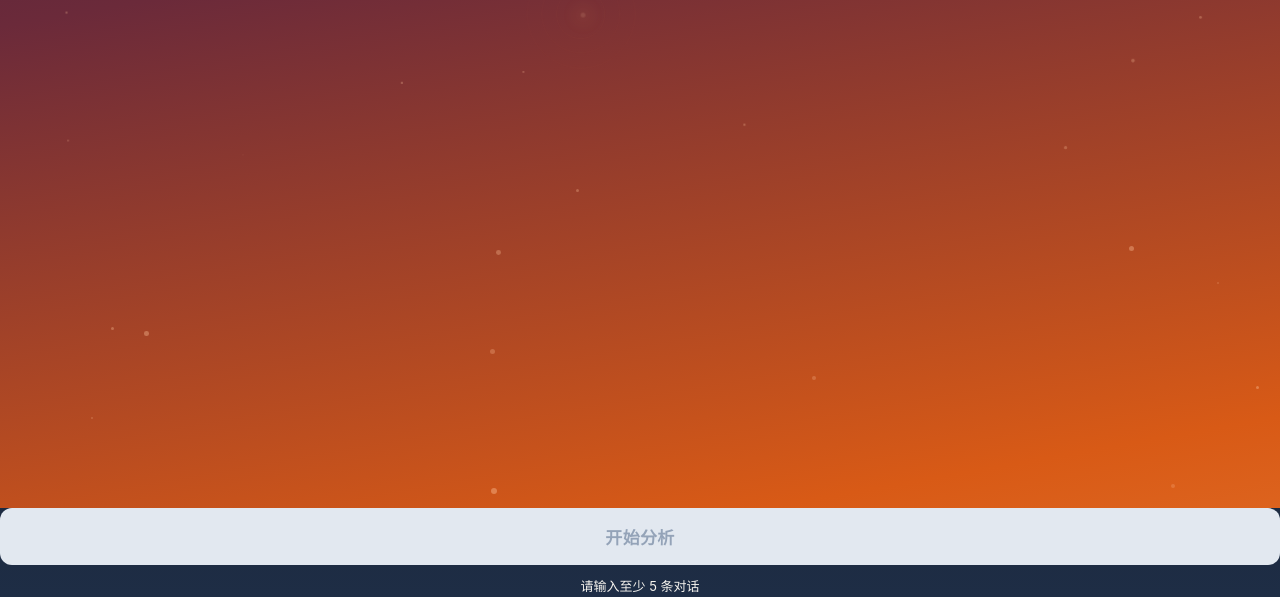
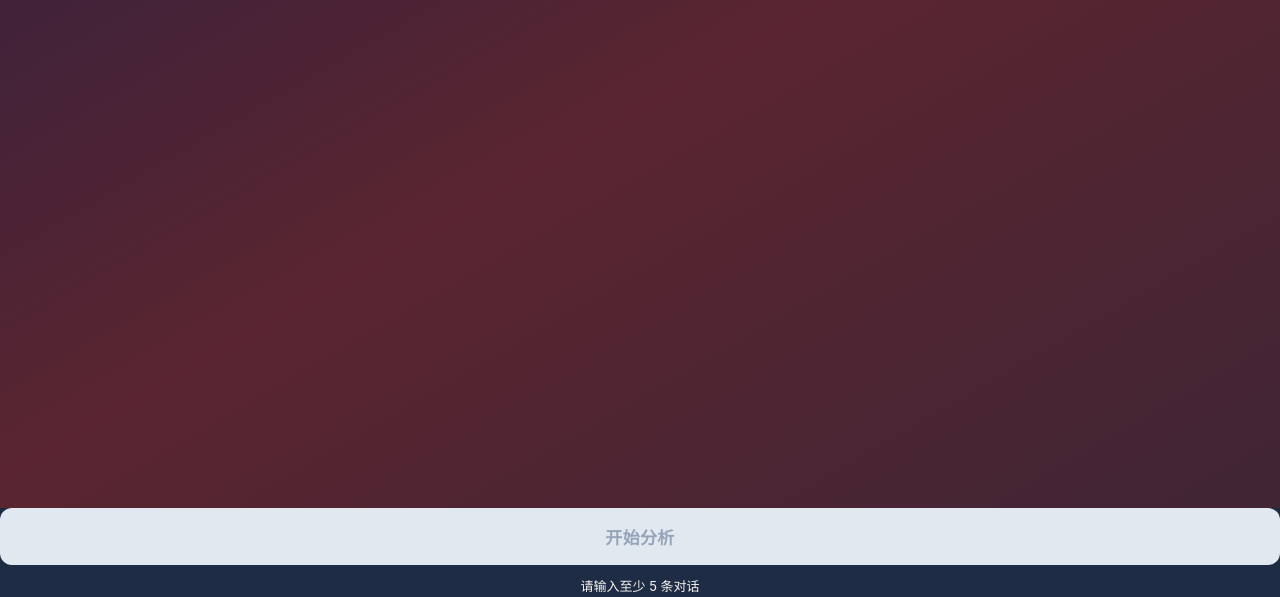
Before and after one commit to April9822/zhi-jian, a website built with Vite: page index.html in a window 1280 px wide. Shown: the part 292-889 px from the top of the page. Built offline with nearby package versions, Linux system fonts and the light colour scheme.

Commit message:
🎨 情绪色彩时间轴：深海蓝→暗酒红→暖金→晨光 13段渐变

```diff
--- a/index.html
+++ b/index.html
@@ -11,11 +11,6 @@
 
     <main id="intro-screen" class="screen active intro-screen">
       <div class="bg-layer"></div>
-      <div class="glow-center"></div>
-      <div class="ripple-ring r1"></div>
-      <div class="ripple-ring r2"></div>
-      <div class="ripple-ring r3"></div>
-      <div class="particles" id="particles"></div>
       <div class="scene-stage">
 
         <!-- Scene 1: 0-4s -->
--- a/src/main.js
+++ b/src/main.js
@@ -682,75 +682,36 @@ window.goToSpace = function() {
 // ============================================================
 // 粒子生成
 // ============================================================
-(function initParticles() {
-  var container = document.getElementById('particles');
-  if (!container) return;
-  var count = 30;
-  for (var i = 0; i < count; i++) {
-    var p = document.createElement('div');
-    p.className = 'particle';
-    p.style.left = Math.random() * 100 + '%';
-    p.style.top = (60 + Math.random() * 40) + '%';
-    p.style.width = (2 + Math.random() * 4) + 'px';
-    p.style.height = p.style.width;
-    p.style.animationDelay = Math.random() * 8 + 's';
-    p.style.animationDuration = (6 + Math.random() * 8) + 's';
-    p.style.opacity = (0.3 + Math.random() * 0.5);
-    container.appendChild(p);
-  }
-})();
 
 // ============================================================
 // 光点随场景移动
 // ============================================================
-(function initGlowMotion() {
-  var glow = document.querySelector('.glow-center');
-  var rings = document.querySelectorAll('.ripple-ring');
-  if (!glow) return;
 
-  // 每个场景对应的光点位置和大小
-  var positions = [
-    { top: 38, left: 45, size: 0.8 },   // S1
-    { top: 40, left: 48, size: 1.0 },   // S2
-    { top: 42, left: 50, size: 1.2 },   // S3
-    { top: 44, left: 48, size: 1.6 },   // S4 - 高潮
-    { top: 42, left: 45, size: 1.2 },   // S5
-    { top: 40, left: 44, size: 1.0 },   // S6
+// ============================================================
+// 情绪色彩时间轴
+// ============================================================
+(function colorTimeline() {
+  var bg = document.querySelector('.bg-layer');
+  if (!bg) return;
+  // 初始深蓝
+  bg.style.background = 'linear-gradient(170deg,#071526 0%,#111A38 50%,#1A1F40 100%)';
+  // 场景切换时的颜色
+  var colors = [
+    { t: 0,    bg: 'linear-gradient(170deg,#071526 0%,#111A38 50%,#1A1F40 100%)' },           // S1 深夜蓝
+    { t: 1500, bg: 'linear-gradient(170deg,#111A38 0%,#211B45 50%,#2A1F45 100%)' },           // S1 紫雾
+    { t: 4000, bg: 'linear-gradient(150deg,#302040 0%,#5A2530 50%,#402535 100%)' },           // S2 暗酒红
+    { t: 8000, bg: 'linear-gradient(150deg,#332B55 0%,#443044 50%,#3A2840 100%)' },           // S3 灰紫
+    { t: 10000,bg: 'linear-gradient(150deg,#552B38 0%,#4A2735 50%,#382535 100%)' },           // S3 暗紫红
+    { t: 11000,bg: 'linear-gradient(140deg,#3A2840 0%,#6B4938 50%,#553535 100%)' },           // S3 暖金出现
+    { t: 13500,bg: 'linear-gradient(150deg,#27304D 0%,#3A3545 50%,#403540 100%)' },           // S4 冷静
+    { t: 15500,bg: 'linear-gradient(140deg,#1A2035 0%,#253040 45%,#3A3035 100%)' },           // S4 留白
+    { t: 16500,bg: 'linear-gradient(140deg,#17253B 0%,#553525 50%,#D09A55 100%)' },           // S4 理解✨
+    { t: 19000,bg: 'linear-gradient(140deg,#3A2540 0%,#9A6546 50%,#C28B52 100%)' },           // S5 暖金
+    { t: 20000,bg: 'linear-gradient(140deg,#4A3040 0%,#C28B52 50%,#D4A065 100%)' },           // S5 晨光
+    { t: 22500,bg: 'linear-gradient(150deg,#2A2040 0%,#8A5535 50%,#C89A45 70%)' },            // S6 微亮
+    { t: 24000,bg: 'linear-gradient(150deg,#1A2040 0%,#6B4040 50%,#C89A45 65%)' },            // 最终
   ];
-  var idx = 0;
-
-  function moveGlow(i) {
-    var p = positions[i];
-    if (!p) return;
-    glow.style.top = p.top + '%';
-    glow.style.left = p.left + '%';
-    glow.style.transform = 'translate(-50%,-50%) scale(' + p.size + ')';
-    // 波纹随光点
-    rings.forEach(function(r, j) {
-      var s = p.size * (1 + j * 0.6);
-      r.style.top = p.top + '%';
-      r.style.left = p.left + '%';
-      r.style.width = (60 * s) + 'px';
-      r.style.height = (60 * s) + 'px';
-      r.style.transform = 'translate(-50%,-50%)';
-    });
-  }
-
-  // 场景切换时移动光点
-  moveGlow(0);
-  // S2 starts at 4s, S3 at 8s, S4 at 13.5s, S5 at 19s, S6 at 22.5s
-  var timings = [4000, 8000, 13500, 19000, 22500];
-  timings.forEach(function(t, i) {
-    setTimeout(function() {
-      // 先变暗
-      glow.classList.add('dim');
-      rings.forEach(function(r) { r.classList.add('dim'); });
-      // 短暂后移动到新位置再亮起
-      setTimeout(function() {
-        moveGlow(i + 1);
-        glow.classList.remove('dim');
-        rings.forEach(function(r) { r.classList.remove('dim'); });
-      }, 800);
-    }, t);
+  colors.forEach(function(c) {
+    setTimeout(function() { if (bg) bg.style.background = c.bg; }, c.t);
   });
 })();
--- a/src/style.css
+++ b/src/style.css
@@ -286,7 +286,7 @@ textarea:focus{outline:none;border-color:var(--gold);background:#fff;box-shadow:
 /* ============================================================
    🌌 流动光晕背景
    ============================================================ */
-.bg-layer{
+.bg-layer{transition:background 3s ease;
   position:fixed;top:0;left:0;width:100%;height:100%;z-index:0;
   background:linear-gradient(170deg,#11142F 0%,#2D1B3D 30%,#6B2A3A 55%,#D85A16 85%,#E87830 100%);
   background-size:200% 200%;
@@ -311,16 +311,6 @@ textarea:focus{outline:none;border-color:var(--gold);background:#fff;box-shadow:
 
 /* 粒子 */
 .particles{position:fixed;top:0;left:0;width:100%;height:100%;z-index:0;pointer-events:none}
-.particle{
-  position:absolute;border-radius:50%;
-  background:rgba(255,200,160,.5);
-  animation:floatUp 8s linear infinite;
-}
-@keyframes floatUp{
-  0%{transform:translateY(0) scale(0);opacity:0}
-  10%{opacity:.8}
-  90%{opacity:.2}
-  100%{transform:translateY(-100vh) scale(1.5);opacity:0}
 }
 
 /* 移除旧 halo */
@@ -334,20 +324,8 @@ textarea:focus{outline:none;border-color:var(--gold);background:#fff;box-shadow:
 }
 .intro-btn.primary:hover{box-shadow:0 0 30px rgba(255,150,80,.3),inset 0 1px 0 rgba(255,255,255,.15)}
 /* 光点随场景变化 */
-.glow-center{
-  position:fixed;z-index:1;
-  width:6px;height:6px;border-radius:50%;
-  background:rgba(255,200,150,.25);
-  box-shadow:0 0 25px 12px rgba(255,170,100,.1);
-  pointer-events:none;
   transition:all 2s ease;
 }
-.ripple-ring{
-  position:fixed;z-index:1;
-  border-radius:50%;border:1px solid rgba(255,180,130,.08);
-  pointer-events:none;
   transition:all 2.5s ease;
 }
 /* 淡出旧光点 */
-.glow-center.dim{background:rgba(255,200,150,.05);box-shadow:0 0 10px 4px rgba(255,150,80,.03)}
-.ripple-ring.dim{border-color:rgba(255,180,130,0);opacity:0}
```
